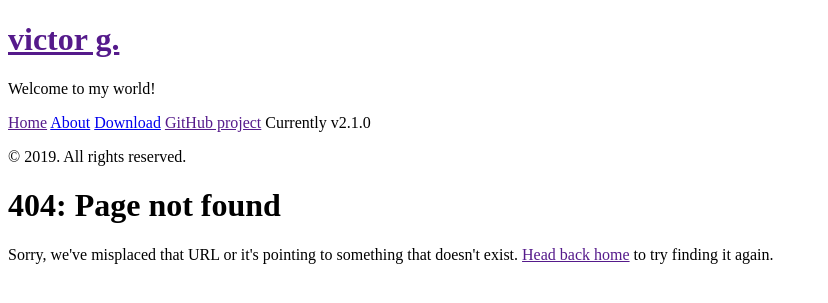
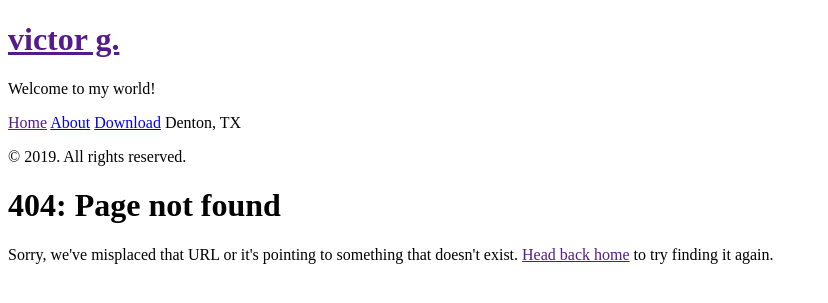
Before and after one commit to VictorGrand/victorgrand.github.io, a Jekyll site: the page built from 404.html, in a window 1280 px wide. Shown: the top 303 px of the page, without its empty margins (0-828 px from the left). Built offline with Jekyll 4.4.1, drawn with Linux system fonts in a browser that asks for light colours; Markdown is read by kramdown in place of the engine named in the settings.

Commit message:
Update sidebar.html

```diff
--- a/_includes/sidebar.html
+++ b/_includes/sidebar.html
@@ -27,8 +27,7 @@
       {% endfor %}
 
       <a class="sidebar-nav-item" href="{{ site.github.repo }}/archive/v{{ site.version }}.zip">Download</a>
-      <a class="sidebar-nav-item" href="{{ site.github.repo }}">GitHub project</a>
-      <span class="sidebar-nav-item">Currently v{{ site.version }}</span>
+      <span class="sidebar-nav-item">Denton, TX</span>
     </nav>
 
     <p>&copy; {{ site.time | date: '%Y' }}. All rights reserved.</p>
```
